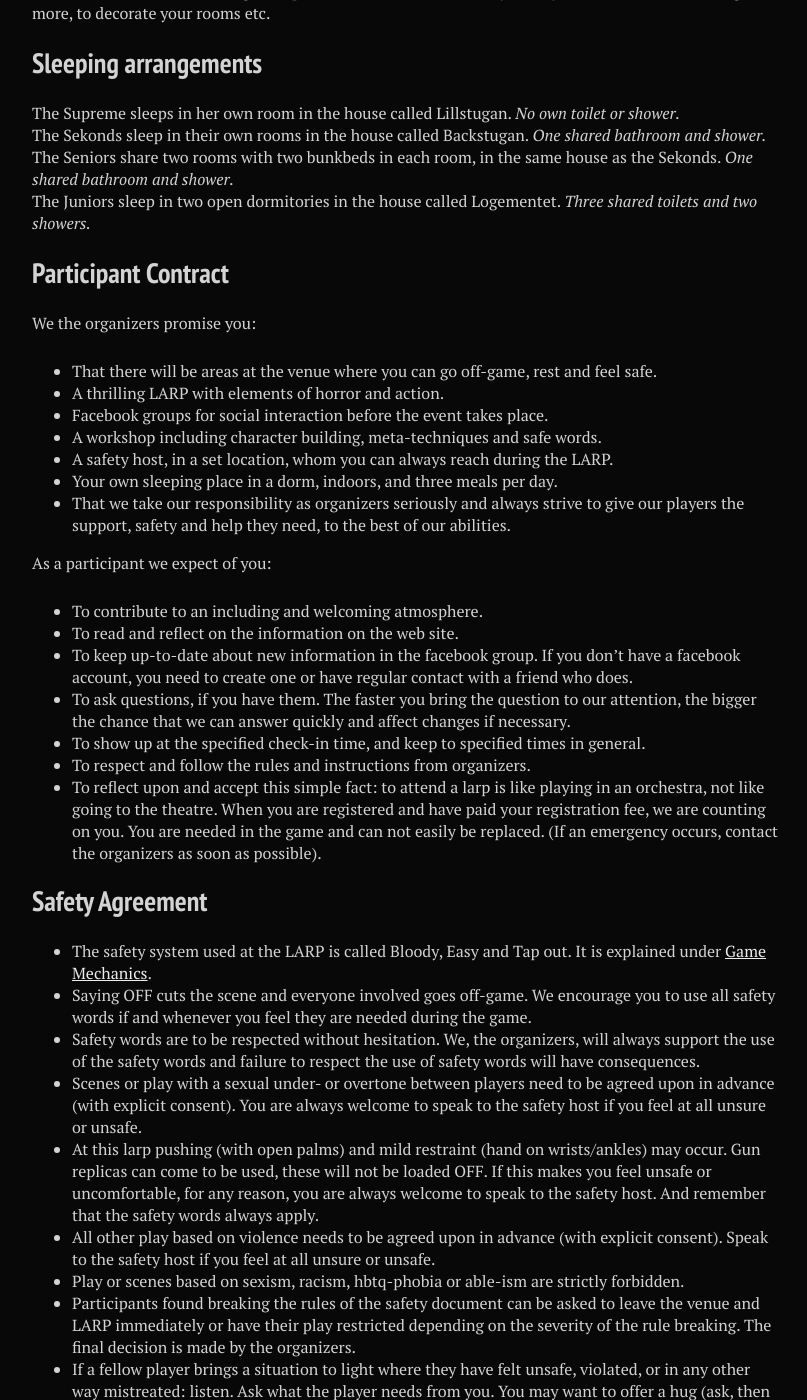
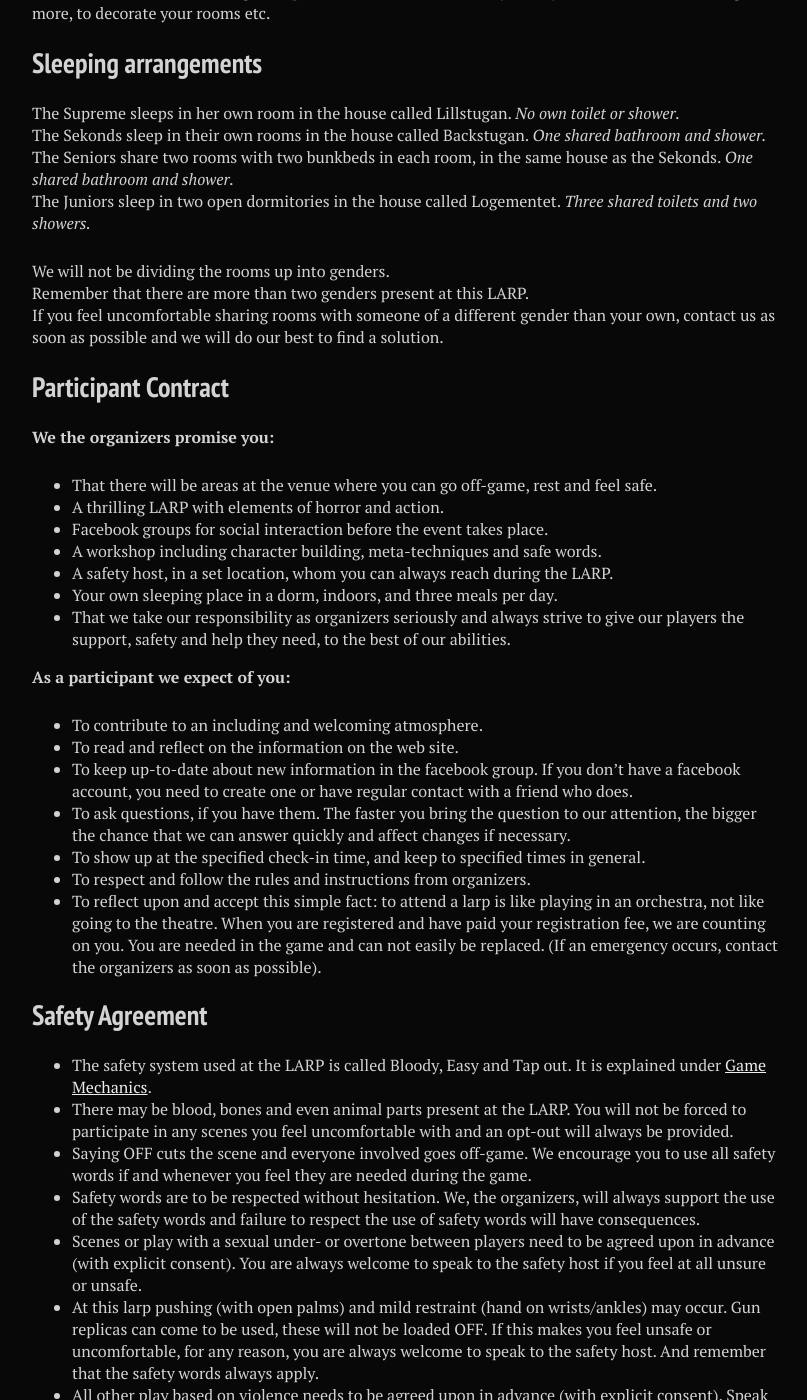
Before and after one commit to stanislavb/en.coven.nu, a Jekyll site: the page built from practical/index.md, in a window 1280 px wide and 1400 px high, scrolled down 2241 px. Shown: the whole window, without its empty margins (288-1095 px from the left). Built offline with Jekyll 4.4.1, drawn with Linux system fonts in a browser that asks for light colours; nearby versions of some CDN libraries.

Commit message:
Update index.md

```diff
--- a/practical/index.md
+++ b/practical/index.md
@@ -85,11 +85,13 @@ The Sekonds sleep in their own rooms in the house called Backstugan. *One shared
 The Seniors share two rooms with two bunkbeds in each room, in the same house as the Sekonds. *One shared bathroom and shower.*
 The Juniors sleep in two open dormitories in the house called Logementet. *Three shared toilets and two showers.*
 
-
+We will not be dividing the rooms up into genders.
+Remember that there are more than two genders present at this LARP.
+If you feel uncomfortable sharing rooms with someone of a different gender than your own, contact us as soon as possible and we will do our best to find a solution.
 
 ## Participant Contract
 
-We the organizers promise you:
+**We the organizers promise you:**
 
  - That there will be areas at the venue where you can go off-game, rest and feel safe.
  - A thrilling LARP with elements of horror and action.
@@ -99,7 +101,7 @@ We the organizers promise you:
  - Your own sleeping place in a dorm, indoors, and three meals per day.
  - That we take our responsibility as organizers seriously and always strive to give our players the support, safety and help they need, to the best of our abilities.
 
-As a participant we expect of you:
+**As a participant we expect of you:**
 
  - To contribute to an including and welcoming atmosphere.
  - To read and reflect on the information on the web site.
@@ -112,6 +114,7 @@ As a participant we expect of you:
 ## Safety Agreement
 
  - The safety system used at the LARP is called Bloody, Easy and Tap out. It is explained under [Game Mechanics](/game-mechanics/).
+ - There may be blood, bones and even animal parts present at the LARP. You will not be forced to participate in any scenes you feel uncomfortable with and an opt-out will always be provided.
  - Saying OFF cuts the scene and everyone involved goes off-game. We encourage you to use all safety words if and whenever you feel they are needed during the game.
  - Safety words are to be respected without hesitation. We, the organizers, will always support the use of the safety words and failure to respect the use of safety words will have consequences.
  - Scenes or play with a sexual under- or overtone between players need to be agreed upon in advance (with explicit consent). You are always welcome to speak to the safety host if you feel at all unsure or unsafe.
```
